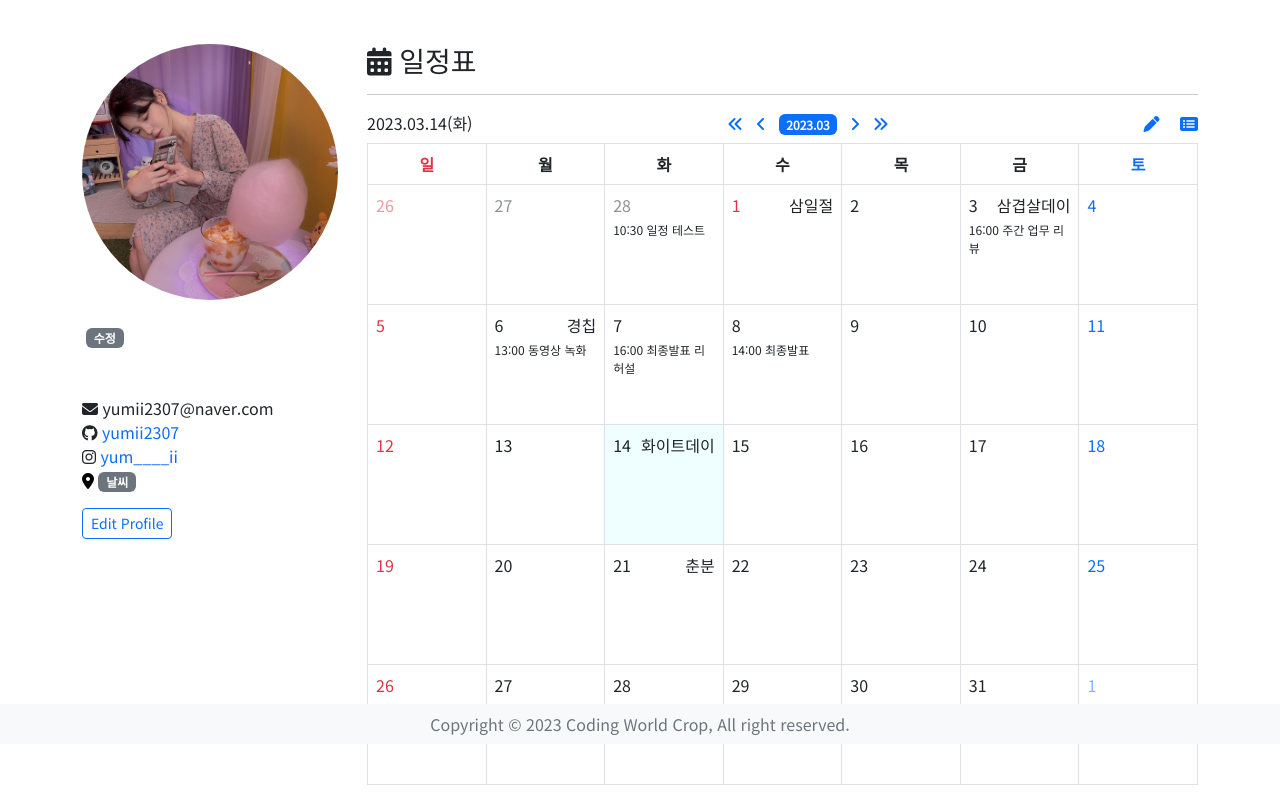
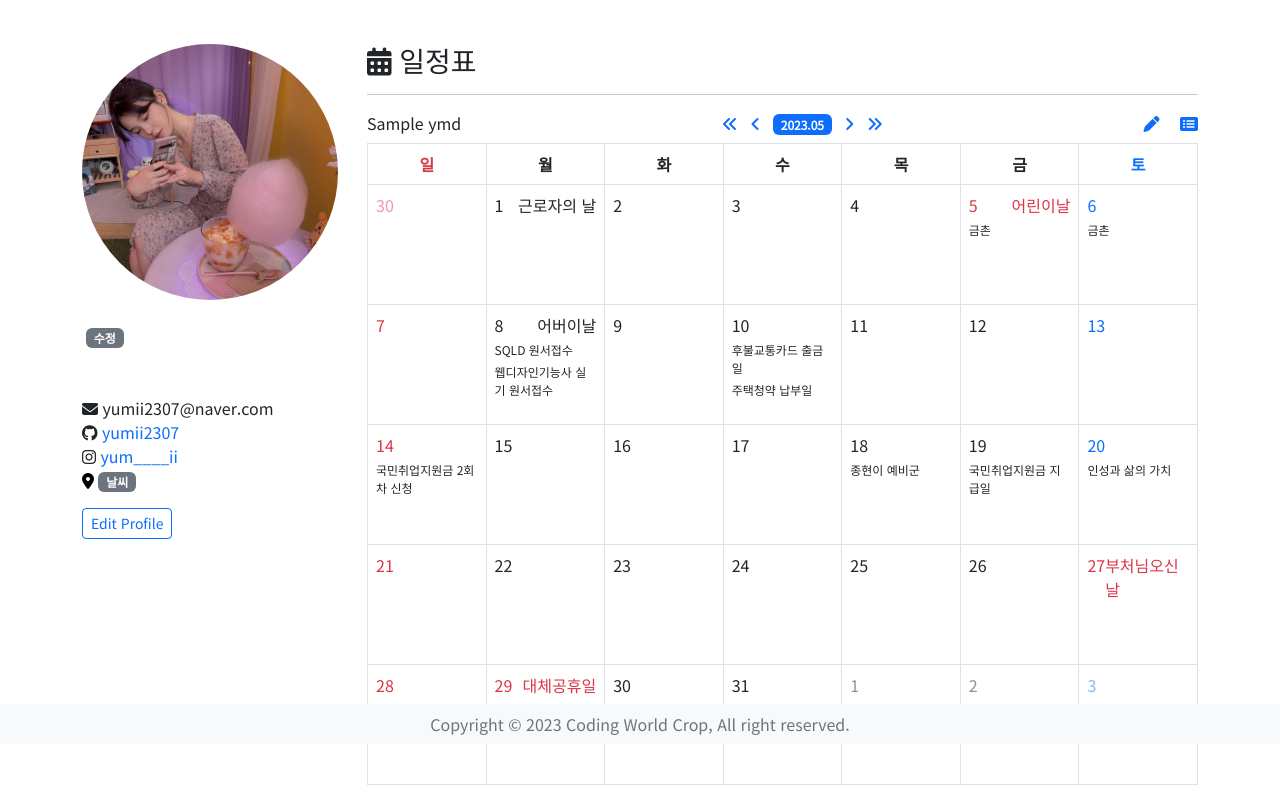
Before and after one commit to yumii2307/DataAnalysis_Lecture-2023.04, a Flask app: template 07.FlaskWeb/templates/prototype/schedule.html in a window 1280 px wide. Shown: the part 56-857 px from the top of the page. Run offline with Flask 3, Linux system fonts and the light colour scheme; the template is opened without the code that fills it: most values are stand-ins (such as "Sample title", 1, 10 or a date in 2020); some libraries are stand-ins or nearby versions.

Commit message:
07 FlaskWeb

```diff
--- a/07.FlaskWeb/18.session.py
+++ b/07.FlaskWeb/18.session.py
@@ -150,7 +150,7 @@ def schedule():
 
     menu = {'ho':0, 'us':0, 'api':0, 'cr':0, 'ai':0, 'sc':1}
     return render_template('prototype/schedule.html', menu=menu, weather=get_weather(app),
-                           quote=quote, addr=addr)
+                           quote=quote, addr=addr, ymd=ymd)
 
 if __name__ == '__main__':
     app.run(debug=True)
--- a/07.FlaskWeb/templates/prototype/base.html
+++ b/07.FlaskWeb/templates/prototype/base.html
@@ -78,7 +78,7 @@
                 </li>
             </ul>
             {% if session['uid'] %}
-                <span class="navbar-text me-3"><a href="/user/mypage"><strong>{{ session['uid'] }}</strong></a> 님 환영합니다.
+                <span class="navbar-text me-3"><a href="/user/mypage"><strong>유미</strong></a> 님 환영합니다.
                     <i class="fa-solid fa-feather"></i></span>
             {% else %}
                 <span class="navbar-text me-3">환영합니다. <i class="fa-solid fa-feather"></i></span>
--- a/07.FlaskWeb/templates/prototype/schedule.html
+++ b/07.FlaskWeb/templates/prototype/schedule.html
@@ -11,11 +11,11 @@
 {% block subtitle %}<i class="fa-solid fa-calendar-days"></i> 일정표{% endblock %}
 {% block content %}
     <div class="d-flex justify-content-between">
-        <div>2023.03.14(화)</div>
+        <div>{{ ymd }}</div>
         <div>
             <a href="#"><i class="fa-solid fa-angles-left"></i></a>
             <a href="#"><i class="fa-solid fa-angle-left ms-2"></i></a>
-            <span class="badge bg-primary mx-2">2023.03</span>
+            <span class="badge bg-primary mx-2">2023.05</span>
             <a href="#"><i class="fa-solid fa-angle-right"></i></a>
             <a href="#"><i class="fa-solid fa-angles-right ms-2"></i></a>
         </div>
@@ -31,83 +31,102 @@
             <th class="text-primary">토</th>
         </tr>
         <tr>
-            <td class="text-danger" style="opacity: 0.5;">26</td>
-            <td style="opacity: 0.5;">27</td>
-            <td>
-                <div style="opacity: 0.5;">28</div>
-                <div class="mt-1" style="font-size: 12px;">10:30 일정 테스트</div>
-            </td>
+            <td class="text-danger" style="opacity: 0.5;">30</td>
             <td>
                 <div class="d-flex justify-content-between">
-                    <div class="text-danger">1</div>
-                    <div>삼일절</div>
+                    <div>1</div>
+                    <div>근로자의 날</div>
                 </div>
             </td>
             <td>2</td>
+            <td>3</td>
+            <td>4</td>
+            <td>
+                <div class="d-flex justify-content-between text-danger">
+                    <div>5</div>
+                    <div>어린이날</div>
+                </div>
+                <div class="mt-1" style="font-size: 12px;">금촌</div>
+            </td>
+            <td>
+                <div class="text-primary">
+                    <div>6</div>
+                </div>
+                <div class="mt-1" style="font-size: 12px;">금촌</div>
+            </td>
+        </tr>
+        <tr>
+            <td class="text-danger">7</td>
             <td>
                 <div class="d-flex justify-content-between">
-                    <div>3</div>
-                    <div>삼겹살데이</div>
+                    <div>8</div>
+                    <div>어버이날</div>
                 </div>
-                <div class="mt-1" style="font-size: 12px;">16:00 주간 업무 리뷰</div>
+                <div class="mt-1" style="font-size: 12px;">SQLD 원서접수</div>
+                <div class="mt-1" style="font-size: 12px;">웹디자인기능사 실기 원서접수</div>
             </td>
-            <td class="text-primary">4</td>
+            <td>9</td>
+            <td>10
+                <div class="mt-1" style="font-size: 12px;">후불교통카드 출금일</div>
+                <div class="mt-1" style="font-size: 12px;">주택청약 납부일</div>
+            </td>
+            <td>11</td>
+            <td>12</td>
+            <td class="text-primary">13</td>
         </tr>
         <tr>
-            <td class="text-danger">5</td>
             <td>
-                <div class="d-flex justify-content-between">
-                    <div>6</div>
-                    <div>경칩</div>
+                <div class="text-danger">
+                    <div>14</div>
                 </div>
-                <div class="mt-1" style="font-size: 12px;">13:00 동영상 녹화</div>
-            </td>
-            <td>7
-                <div class="mt-1" style="font-size: 12px;">16:00 최종발표 리허설</div>
-            </td>
-            <td>8
-                <div class="mt-1" style="font-size: 12px;">14:00 최종발표</div>
-            </td>
-            <td>9</td>
-            <td>10</td>
-            <td class="text-primary">11</td>
-        </tr>
-        <tr>
-            <td class="text-danger">12</td>
-            <td>13</td>
-            <td style="background-color: #efffff;">
-                <div class="d-flex justify-content-between">
-                    <div>14</div>
-                    <div>화이트데이</div>
-                </div>
+                <div class="mt-1" style="font-size: 12px;">국민취업지원금 2회차 신청</div>
             </td>
             <td>15</td>
             <td>16</td>
             <td>17</td>
-            <td class="text-primary">18</td>
+            <td>18
+                <div class="mt-1" style="font-size: 12px;">종현이 예비군</div>
+            </td>
+            <td>19
+                <div class="mt-1" style="font-size: 12px;">국민취업지원금 지급일</div>
+            </td>
+            <td>
+                <div class="text-primary">20</div>
+                <div class="mt-1" style="font-size: 12px;">인성과 삶의 가치</div>
+            </td>
         </tr>
         <tr>
-            <td class="text-danger">19</td>
-            <td>20</td>
-            <td>
-                <div class="d-flex justify-content-between">
-                    <div>21</div>
-                    <div>춘분</div>
-                </div>
-            </td>
+            <td class="text-danger">21</td>
             <td>22</td>
             <td>23</td>
             <td>24</td>
-            <td class="text-primary">25</td>
+            <td>25</td>
+            <td>26</td>
+            <td>
+                <div class="d-flex justify-content-between text-danger">
+                    <div>27</div>
+                    <div>부처님오신날</div>
+                </div>
+            </td>
         </tr>
         <tr>
-            <td class="text-danger">26</td>
-            <td>27</td>
-            <td>28</td>
-            <td>29</td>
-            <td>30</td>
+            <td>
+                <div class="text-danger">28</div>
+                <div class="mt-1" style="font-size: 12px;">정보처리산업기사 필기</div>
+            </td>
+            <td>
+                <div class="d-flex justify-content-between text-danger">
+                    <div>29</div>
+                    <div>대체공휴일</div>
+                </div>
+            </td>
+            <td>30
+                <div class="mt-1" style="font-size: 12px;">김영 과제 마감</div>
+            </td>
             <td>31</td>
-            <td class="text-primary" style="opacity: 0.5;">1</td>
+            <td style="opacity: 0.5;">1</td>
+            <td style="opacity: 0.5;">2</td>
+            <td class="text-primary" style="opacity: 0.5;">3</td>
         </tr>
     </table>
 {% endblock %}
```
